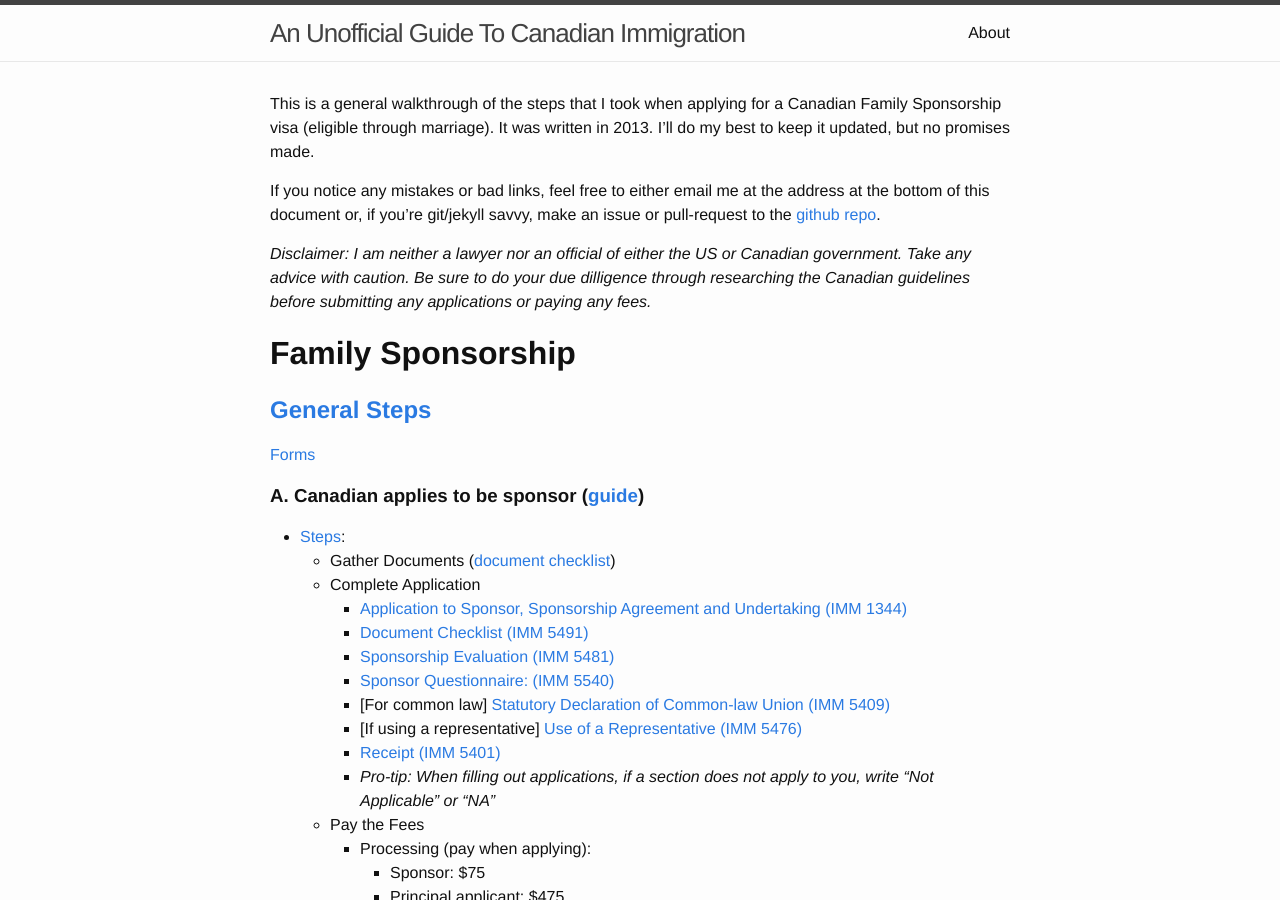
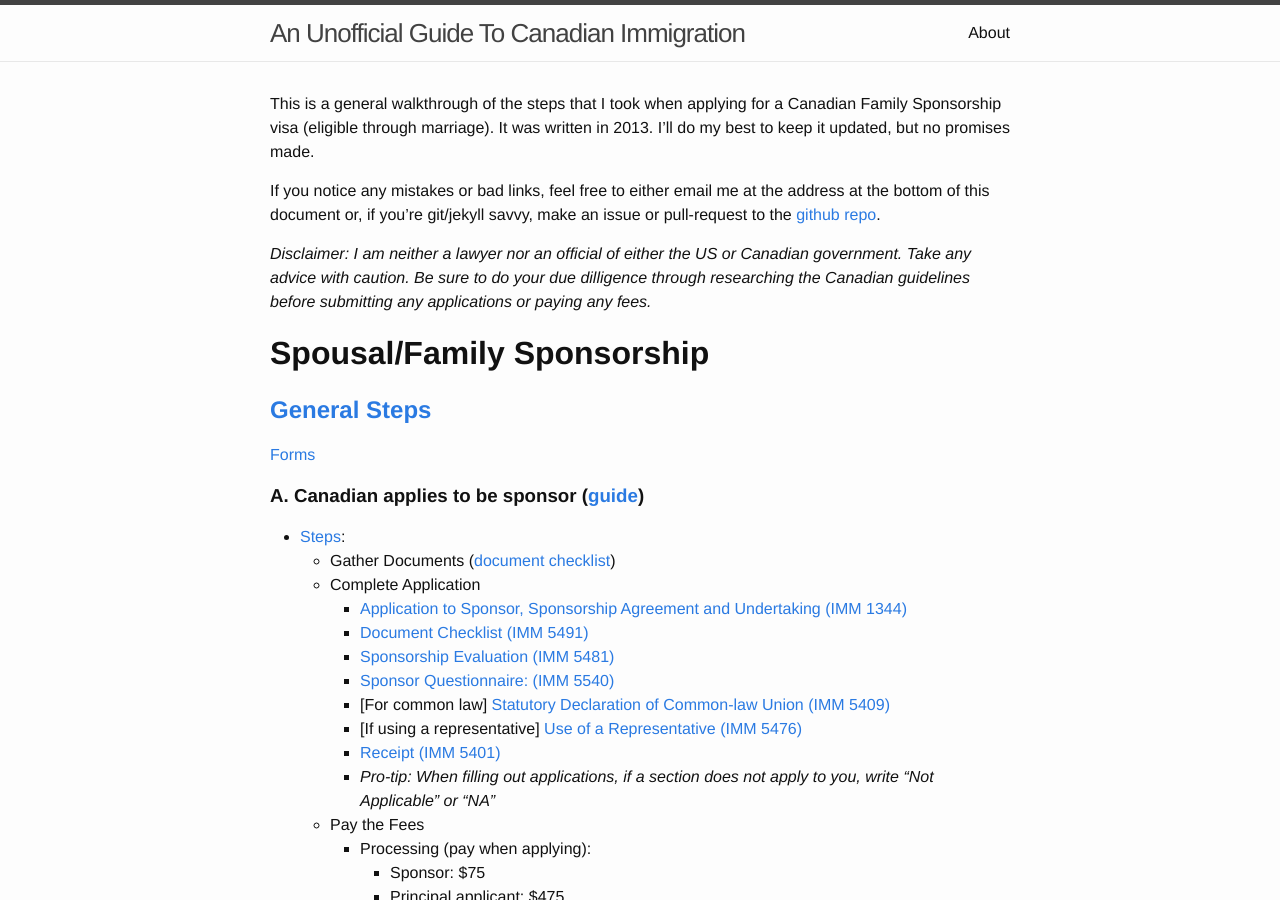
Before and after one commit to alukach/unofficial-guide-to-canadian-immigration, a Jekyll site: the page built from index.md, in a window 1280 px wide and 900 px high. Built offline with Jekyll 4.4.1, drawn with Linux system fonts in a browser that asks for light colours.

Commit message:
Update index.md

```diff
--- a/index.md
+++ b/index.md
@@ -8,7 +8,7 @@ If you notice any mistakes or bad links, feel free to either email me at the add
 
 _Disclaimer: I am neither a lawyer nor an official of either the US or Canadian government. Take any advice with caution.  Be sure to do your due dilligence through researching the Canadian guidelines before submitting any applications or paying any fees._
 
-# Family Sponsorship
+# Spousal/Family Sponsorship
 
 ## [General Steps](http://www.cic.gc.ca/english/immigrate/sponsor/spouse-apply-how.asp#step1)
 
```
